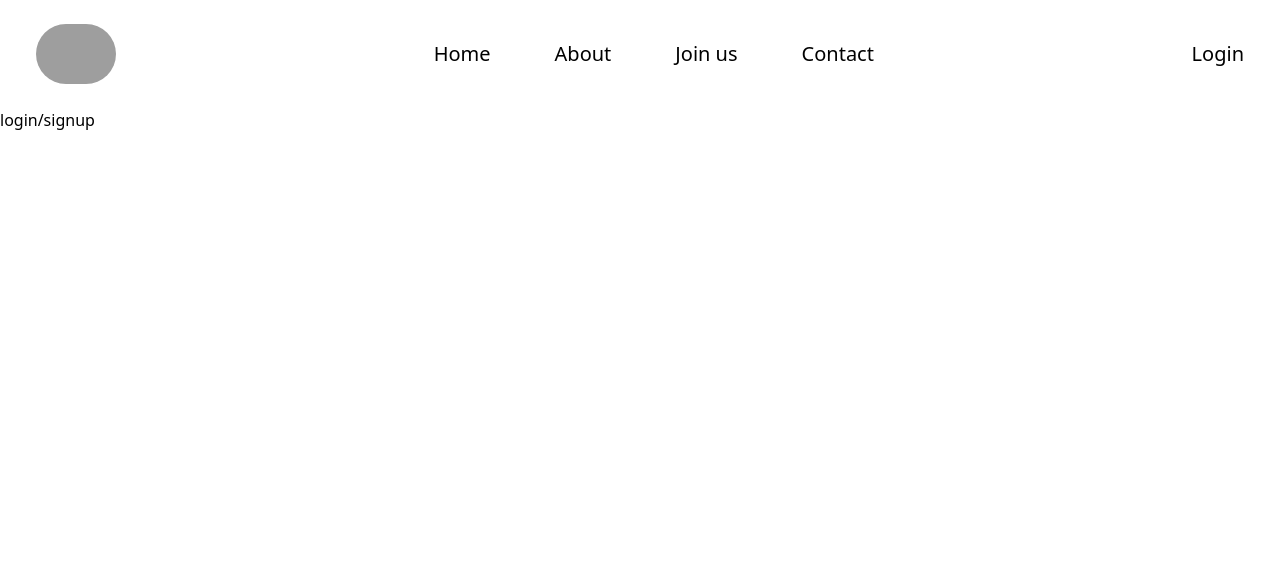
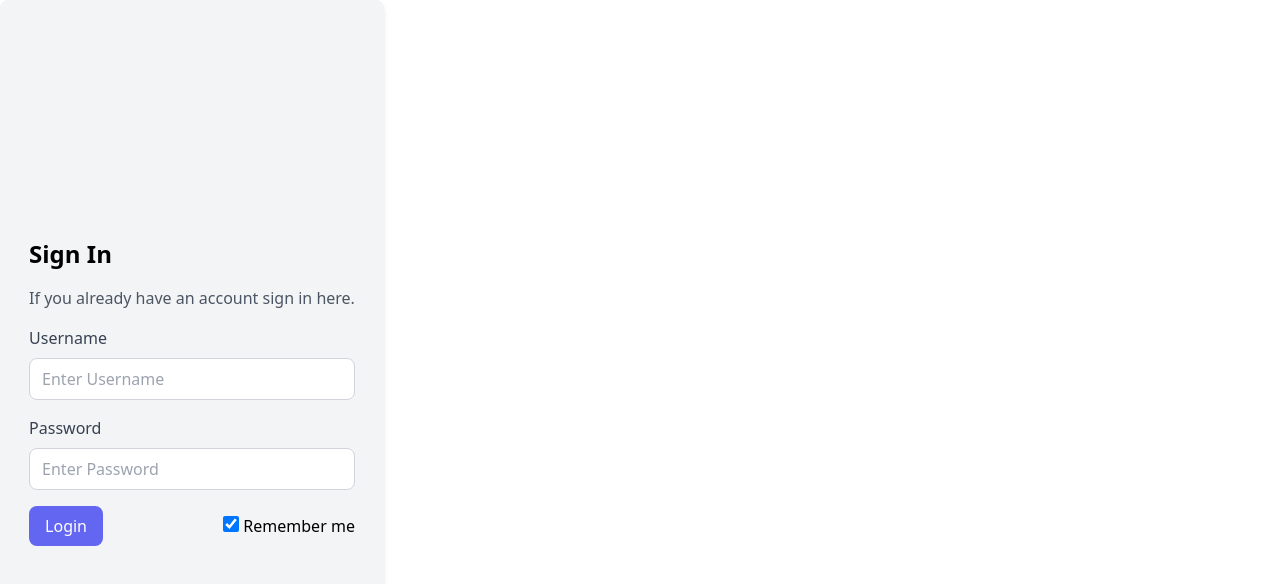
Before and after one commit to tushyagupta81/boosthack2, a React (Vite) app: page /login in a window 1280 px wide. Shown: the top 584 px of the page. Built offline with nearby package versions, Linux system fonts and the light colour scheme; grey boxes are pictures that could not be loaded.

Commit message:
modified:   src/pages/Login.jsx 	modified:   src/sections/Nav.jsx

```diff
--- a/src/pages/Login.jsx
+++ b/src/pages/Login.jsx
@@ -3,10 +3,28 @@ import { Nav } from "../sections/index.js";
 const Login = () => {
   return (
     <>
-      <section>
-        <Nav />
-      </section>
-      <section>login/signup</section>
+      <form class="bg-gray-100 flex items-center justify-center min-h-screen  p-6 rounded-lg shadow-md w-full max-w-sm">
+      <div>
+          <header class="text-2xl font-bold mb-4">Sign In </header>
+          <p class="mb-4 text-gray-600">If you already have an account sign in here.</p>
+          <div class="mb-4">
+          <label for="uname" class="block text-gray-700 mb-2">
+              Username
+          </label>
+        <input type="text" placeholder="Enter Username" name="uname" required class="w-full px-3 py-2 border border-gray-300 rounded-lg focus:outline-none focus:border-indigo-500" />
+          </div>
+          <div class="mb-4">
+        <label for="psw" class="block text-gray-700 mb-2">Password</label>
+        <input type="password" placeholder="Enter Password" name="psw" required class="w-full px-3 py-2 border border-gray-300 rounded-lg focus:outline-none focus:border-indigo-500" />
+          </div>
+          <div class="flex items-center justify-between mb-4">
+        <button type="submit" class="bg-indigo-500 text-white px-4 py-2 rounded-lg hover:bg-indigo-600 focus:outline-none">Login</button>
+        <label>
+          <input type="checkbox" checked="checked" name="remember" class="form-checkbox h-4 w-4 text-indigo-600 transition duration-150 ease-in-out"  /> Remember me
+        </label>
+          </div>
+      </div>
+      </form>
     </>
   );
 };
--- a/src/sections/Nav.jsx
+++ b/src/sections/Nav.jsx
@@ -1,3 +1,4 @@
+import { Link } from "react-router-dom";
 import hamburger from "../assets/icons/hamburger.svg";
 import { useState } from "react";
 const Nav = () => {
@@ -40,7 +41,7 @@ const Nav = () => {
           </li>
         </ul>
         <div className="flex gap-5 mr-5 max-md:hidden text-xl cursor-pointer">
-          <div href="pages/login.jsx">Login</div>
+          <Link to={"./login"}>Login</Link>
         </div>
         <div className="hidden max-md:block">
           <button aria-controls="nav-items" aria-expanded="false">
@@ -68,7 +69,7 @@ const Nav = () => {
             <a href="#contact-us">Contact us</a>
           </li>
           <li className="cursor-pointer mb-10">
-            <a>Login</a>
+          <Link to={"./login"}>Login</Link>
           </li>
         </ul>
       </div>
```
